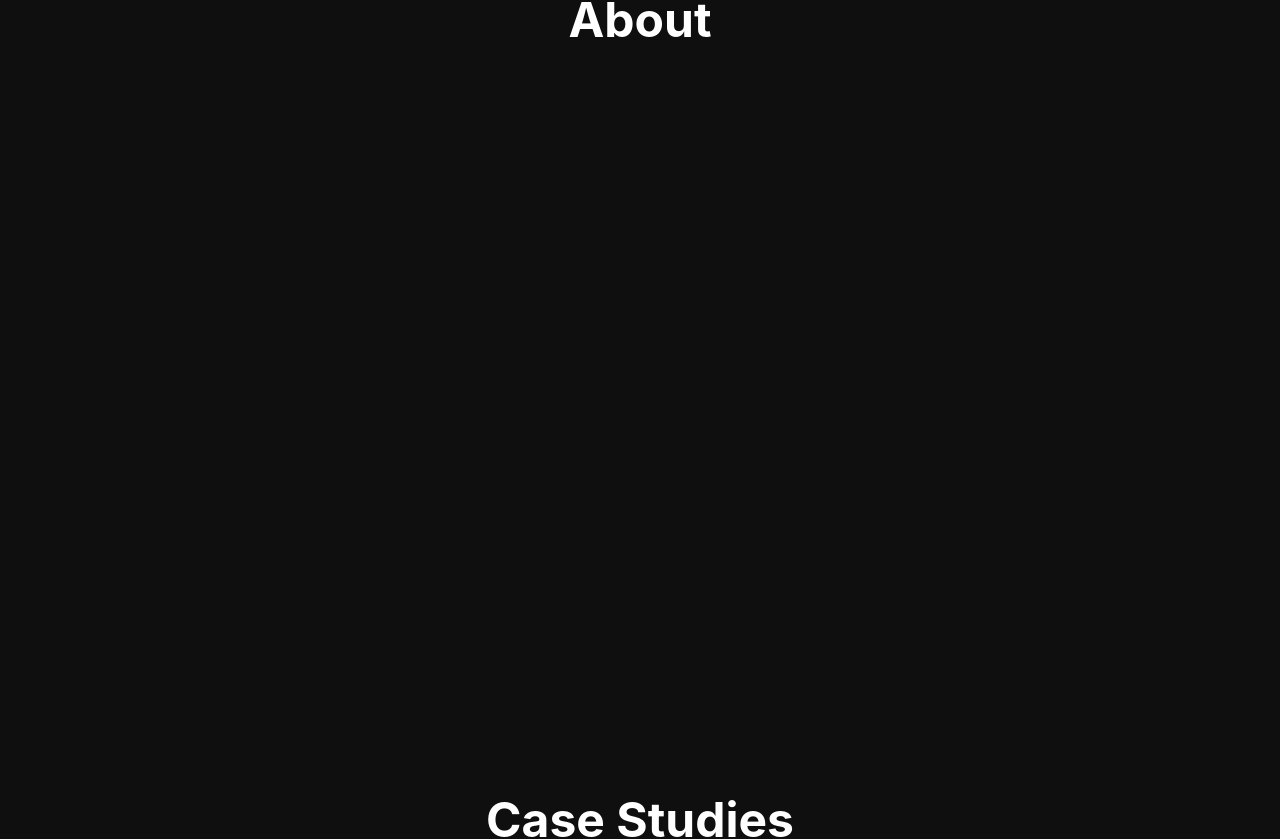
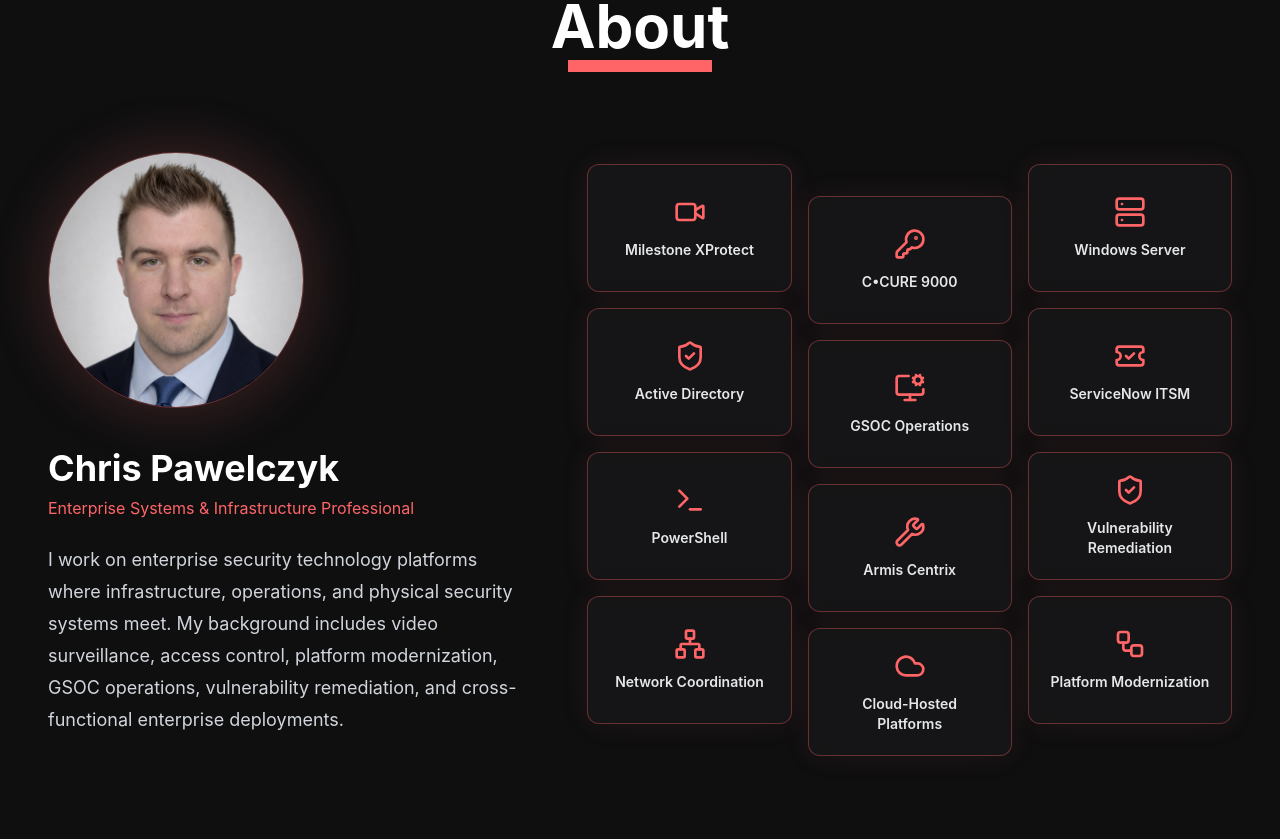
Before and after one commit to cpawelczyk/chris-portfolio, a React (Vite) app in the folder site/: page / in a window 1280 px wide. Shown: the part 916-1755 px from the top of the page. Built offline with nearby package versions, Linux system fonts and the light colour scheme.

Commit message:
Refine About section layout and professional profile integration

```diff
--- a/site/package.json
+++ b/site/package.json
@@ -11,6 +11,7 @@
   },
   "dependencies": {
     "@tailwindcss/vite": "^4.3.0",
+    "lucide-react": "^1.17.0",
     "react": "^19.2.6",
     "react-dom": "^19.2.6",
     "tailwindcss": "^4.3.0"
--- a/site/src/App.jsx
+++ b/site/src/App.jsx
@@ -1,4 +1,34 @@
 import { useEffect, useState } from "react";
+import {
+  Server,
+  ShieldCheck,
+  Video,
+  KeyRound,
+  RadioTower,
+  Cloud,
+  Terminal,
+  Workflow,
+  MonitorCog,
+  Network,
+  TicketCheck,
+  Wrench,
+} from "lucide-react";
+import profilePhoto from "./assets/profile.png";
+
+const techCards = [
+  { label: "Milestone XProtect", icon: Video },
+  { label: "C•CURE 9000", icon: KeyRound },
+  { label: "Windows Server", icon: Server },
+  { label: "Active Directory", icon: ShieldCheck },
+  { label: "GSOC Operations", icon: MonitorCog },
+  { label: "ServiceNow ITSM", icon: TicketCheck },
+  { label: "PowerShell", icon: Terminal },
+  { label: "Armis Centrix", icon: Wrench },
+  { label: "Vulnerability Remediation", icon: ShieldCheck },
+  { label: "Network Coordination", icon: Network },
+  { label: "Cloud-Hosted Platforms", icon: Cloud },
+  { label: "Platform Modernization", icon: Workflow },
+];
 
 function App() {
   const [mousePosition, setMousePosition] = useState({ x: 0, y: 0 });
@@ -24,25 +54,14 @@
       <div className="pointer-events-none fixed inset-0 z-0 bg-[radial-gradient(circle_at_center,rgba(255,255,255,0.04)_1px,transparent_1px)] bg-[length:42px_42px] opacity-30" />
 
       <div className="relative z-10">
-        <nav className="fixed left-0 top-0 z-50 flex w-full justify-end gap-10 bg-[#18181a]/80 px-12 py-5 text-base font-semibold backdrop-blur-md">
-          <a href="#home" className="transition hover:text-red-400">
-            Home
-          </a>
-          <a href="#about" className="transition hover:text-red-400">
-            About
-          </a>
-          <a href="#case-studies" className="transition hover:text-red-400">
-            Case Studies
-          </a>
-          <a href="#contact" className="transition hover:text-red-400">
-            Contact
-          </a>
+        <nav className="fixed left-0 top-0 z-50 flex w-full justify-center gap-6 bg-[#18181a]/80 px-6 py-4 text-sm font-semibold backdrop-blur-md md:justify-end md:gap-10 md:px-12 md:text-base">
+          <a href="#home" className="transition hover:text-red-400">Home</a>
+          <a href="#about" className="transition hover:text-red-400">About</a>
+          <a href="#case-studies" className="transition hover:text-red-400">Case Studies</a>
+          <a href="#contact" className="transition hover:text-red-400">Contact</a>
         </nav>
 
-        <section
-          id="home"
-          className="flex min-h-screen flex-col items-center justify-center px-6 text-center"
-        >
+        <section id="home" className="flex min-h-screen flex-col items-center justify-center px-6 text-center">
           <p className="mb-5 text-sm uppercase tracking-[0.35em] text-red-400">
             Enterprise Systems & Infrastructure
           </p>
@@ -59,16 +78,55 @@
             practical technical solutions.
           </p>
 
-          <a
-            href="#case-studies"
-            className="mt-10 border border-red-400 px-8 py-3 text-red-400 transition hover:bg-red-400 hover:text-white"
-          >
+          <a href="#case-studies" className="mt-10 border border-red-400 px-8 py-3 text-red-400 transition hover:bg-red-400 hover:text-white">
             View my work ↓
           </a>
         </section>
 
-        <section id="about" className="min-h-screen px-12 py-28">
-          <h2 className="text-center text-5xl font-bold">About</h2>
+        <section id="about" className="min-h-screen px-6 py-28 md:px-12">
+          <h2 className="text-center text-5xl font-bold md:text-6xl">
+            About
+            <span className="mx-auto mt-1 block h-3 w-36 bg-red-400" />
+          </h2>
+
+          <div className="mx-auto mt-20 grid max-w-7xl gap-14 md:grid-cols-[0.9fr_1.2fr] md:items-center">
+            <div className="text-center md:text-left">
+              <img
+                src={profilePhoto}
+                alt="Chris Pawelczyk"
+                className="mx-auto h-60 w-60 rounded-full border border-red-400/40 object-cover shadow-[0_0_60px_rgba(248,113,113,0.24)] md:mx-0 md:h-64 md:w-64"
+              />
+
+              <h3 className="mt-10 text-3xl font-bold md:text-4xl">Chris Pawelczyk</h3>
+              <p className="mt-2 text-red-400">
+                Enterprise Systems & Infrastructure Professional
+              </p>
+
+              <p className="mt-6 max-w-xl text-lg leading-8 text-gray-300">
+                I work on enterprise security technology platforms where
+                infrastructure, operations, and physical security systems meet.
+                My background includes video surveillance, access control,
+                platform modernization, GSOC operations, vulnerability
+                remediation, and cross-functional enterprise deployments.
+              </p>
+            </div>
+
+            <div className="grid grid-cols-2 gap-4 sm:grid-cols-3">
+              {techCards.map(({ label, icon: Icon }, index) => (
+                <div
+                  key={label}
+                  className={`flex min-h-32 flex-col items-center justify-center rounded-xl border border-red-400/35 bg-[#18181a]/75 p-5 text-center shadow-[0_0_30px_rgba(248,113,113,0.08)] backdrop-blur transition hover:-translate-y-1 hover:border-red-400 hover:shadow-[0_0_35px_rgba(248,113,113,0.22)] ${
+                    index % 3 === 1 ? "md:translate-y-8" : ""
+                  }`}
+                >
+                  <Icon className="mb-3 h-8 w-8 text-red-400" />
+                  <span className="text-sm font-semibold text-gray-200">
+                    {label}
+                  </span>
+                </div>
+              ))}
+            </div>
+          </div>
         </section>
 
         <section id="case-studies" className="min-h-screen px-12 py-28">
```
Also changed, not shown: site/src/assets/profile.png (added), 1 other file (tests, documents, lock files or other folders).
